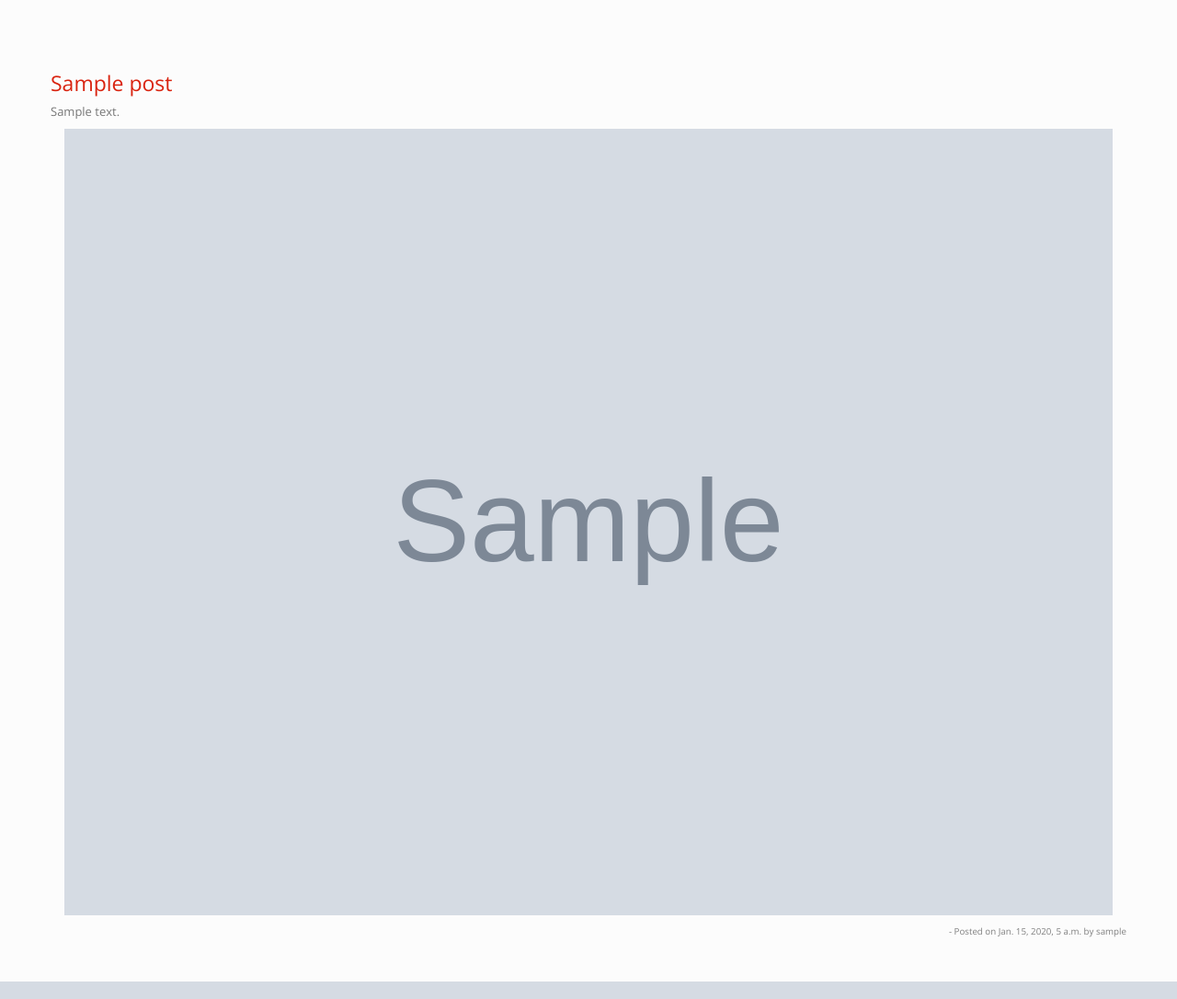
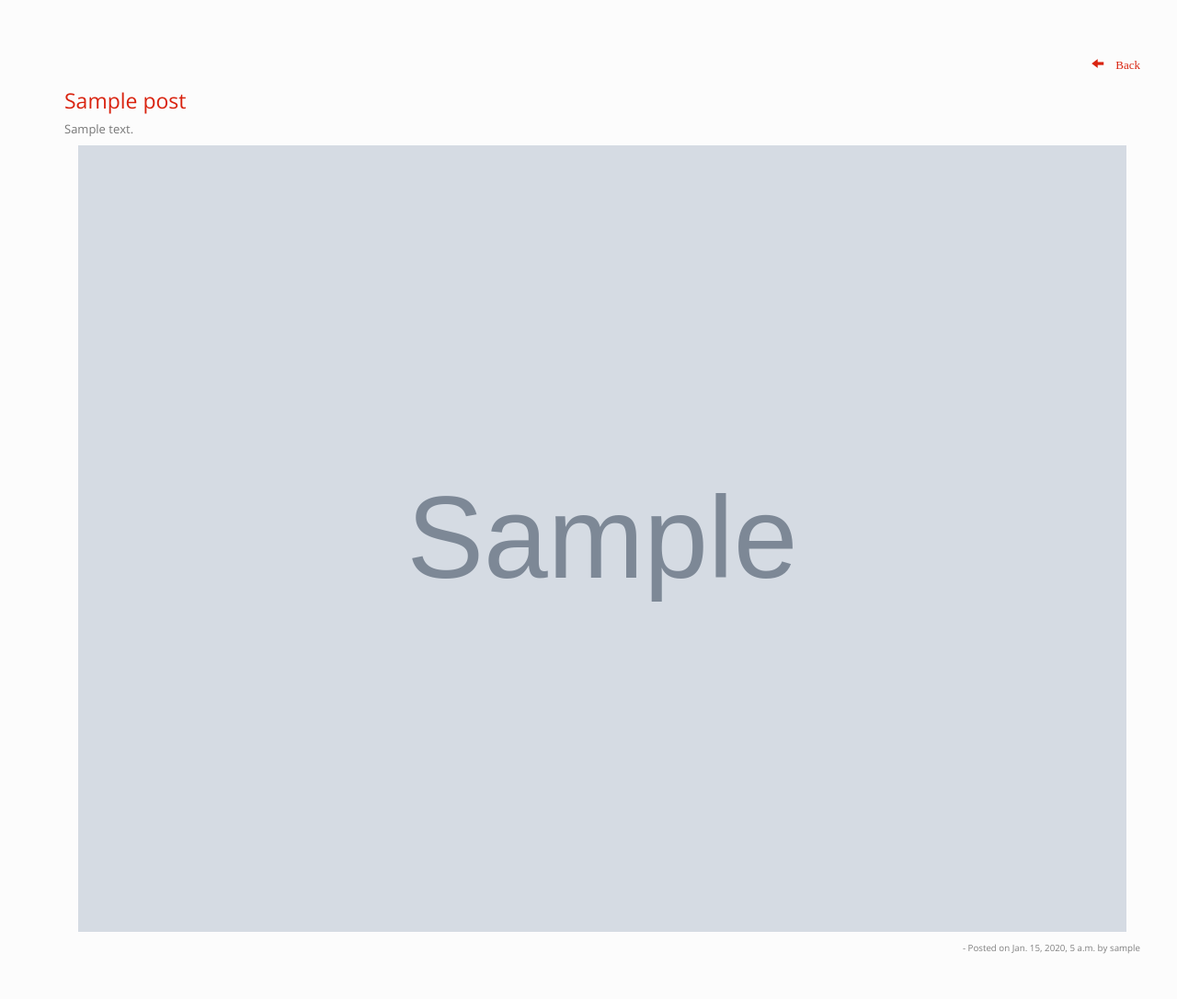
Before and after one commit to SamBergeron/instructor-website, a Django app: a page that uses instructor_website/templates/_layouts/header.html in a window 1280 px wide. Shown: the whole page at 92% size. Run offline with Django 3.2, Linux system fonts and the light colour scheme; tables that the repository leaves empty hold one stand-in row (values such as "Sample post"); grey boxes marked "Sample" are stand-in pictures; some libraries are stand-ins or nearby versions.

Commit message:
disqus comments

```diff
--- a/instructor_website/templates/_layouts/header.html
+++ b/instructor_website/templates/_layouts/header.html
@@ -64,7 +64,20 @@
       js = d.createElement(s); js.id = id;
       js.src = "//connect.facebook.net/en_US/sdk.js#xfbml=1&version=v2.0";
       fjs.parentNode.insertBefore(js, fjs);
-    }(document, 'script', 'facebook-jssdk'));</script>
+    }(document, 'script', 'facebook-jssdk'));
+</script>
+
+    <script type="text/javascript">
+        /* * * CONFIGURATION VARIABLES: EDIT BEFORE PASTING INTO YOUR WEBPAGE * * */
+        var disqus_shortname = 'skiwithsam'; // required: replace example with your forum shortname
+
+        /* * * DON'T EDIT BELOW THIS LINE * * */
+        (function() {
+            var dsq = document.createElement('script'); dsq.type = 'text/javascript'; dsq.async = true;
+            dsq.src = '//' + disqus_shortname + '.disqus.com/embed.js';
+            (document.getElementsByTagName('head')[0] || document.getElementsByTagName('body')[0]).appendChild(dsq);
+        })();
+    </script>
 
 <head>
     <link rel="shortcut icon" href="{{ STATIC_URL }}img/favicon.ico" type="image/x-icon"/>
@@ -75,7 +88,6 @@
     <title>{% block page_title %}{% endblock %} | Ski with Sam</title>
 
     <!-- Bootstrap -->
-    <link href="{{ STATIC_URL }}css/custom.css" rel="stylesheet" />
     <link href="{{ STATIC_URL }}css/bootstrap.css" rel="stylesheet" />
     <link href="{{ STATIC_URL }}css/bootstrap-theme.css" rel="stylesheet" />
     <style type="text/css">
--- a/instructor_website/templates/blog/post_detail.html
+++ b/instructor_website/templates/blog/post_detail.html
@@ -1,27 +1,23 @@
 {% extends "_layouts/header.html" %}
 
-{% block page_title%}Post{% endblock%}
-
-{% block homeLink %} {% url 'home' %} {%endblock%}
-{% block profileLink %} {% url 'home' %}#profile {%endblock%}
-{% block contactLink %} {% url 'home' %}#contact {%endblock%}
-{% block blogLink %} {% url 'blog:main' %} {%endblock%}
+{% block page_title%}{{post.title}}{% endblock%}
 
 {% block content %}
 
     <div class="container container-fluid">
-        <div class="row" id="{{ post.slug }}">
-            <h3><a href="{{ post.get_absolute_url }}">{{ post.title }}</a></h3>
-            <p>{{ post.content }}</p>
-            <div class="container">
-                <img src="{{ post.image.url }}" width="100%">
-            </div>
-            <h5 class="text-right"><small>- Posted on {{ post.updated_at }} by {{ post.author }} </small></p>
-            <!-- Facebook comments -->
-            <div class="fb-comments" data-href="{{ post.get_absolute_url }}"
-                data-numposts="5" data-colorscheme="light" data-width="100%">
+        <div class="container" id="mobile-spacer">
+            <div class="row" id="{{ post.slug }}">
+                <p class="text-right"><a href="{% url 'blog:main' %}" class="glyphicon glyphicon-arrow-left">&nbsp;Back</a></p>
+                <h3><a href="{{ post.get_absolute_url }}">{{ post.title }}</a></h3>
+                <p class="text-justify">{{ post.content }}</p>
+                <div class="container">
+                    <img src="{{ post.image.url }}" width="100%">
+                </div>
+                <h5 class="text-right"><small>- Posted on {{ post.updated_at }} by {{ post.author }} </small></p>
             </div>
         </div>
+
+        <div id="disqus_thread"></div>
     </div>
 
 {% endblock %}
```
Also changed, not shown: instructor_website/templates/blog.html (+6 -1 lines).
